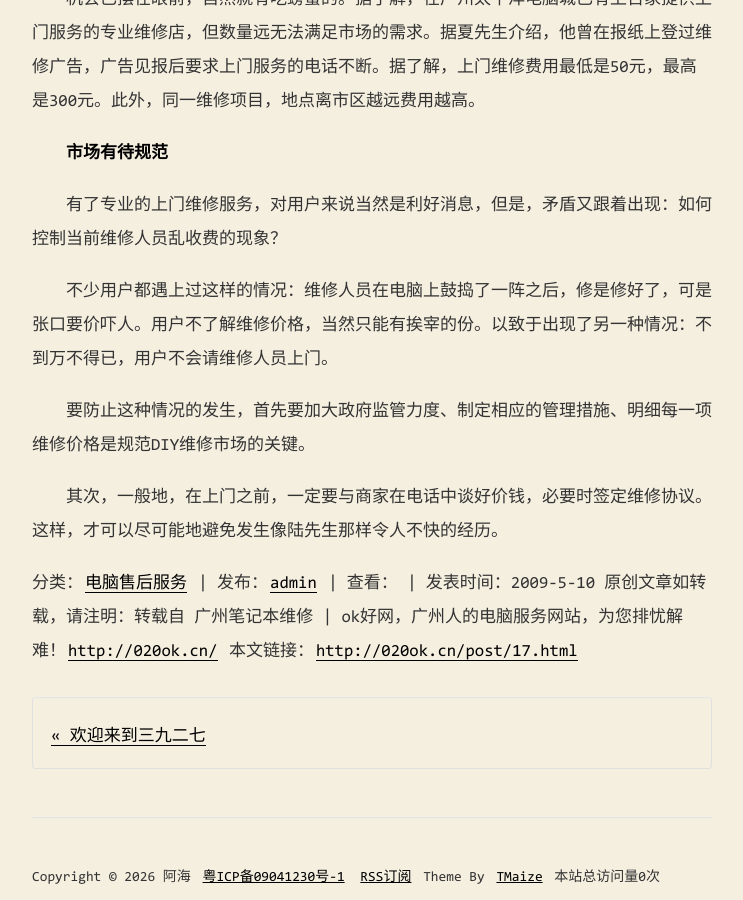
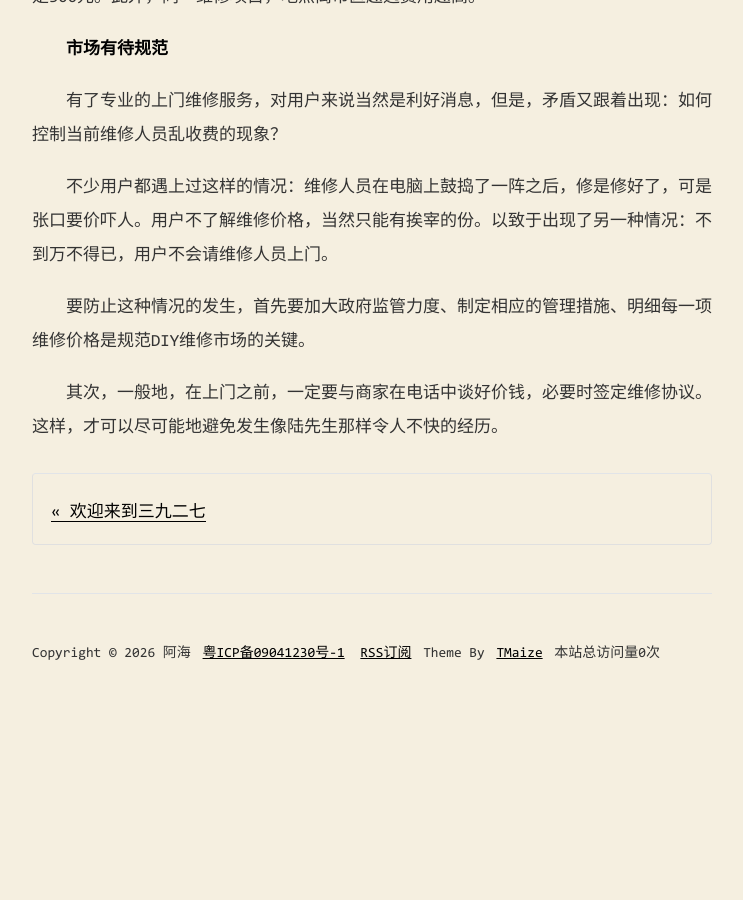
Before and after one commit to ahaitodo/ahaitodo.github.io, a Jekyll site: the page built from _posts/2009-05-10-DIY电脑维修为何不免费上门.md, in a window 1280 px wide and 900 px high, scrolled down 1529 px. Shown: the whole window, without its empty margins (268-1011 px from the left). Built offline with Jekyll 4.4.1, drawn with Linux system fonts in a browser that asks for light colours; comment, search, counter and statistics services are not loaded; after the commit the page ends 2205 px from its top, so only the background shows below that.

Commit message:
Update 2009-05-10-DIY电脑维修为何不免费上门.md

```diff
--- a/_posts/2009-05-10-DIY电脑维修为何不免费上门.md
+++ b/_posts/2009-05-10-DIY电脑维修为何不免费上门.md
@@ -3,13 +3,7 @@
 title: "DIY电脑维修为何不免费上门"
 date: 2009-05-10 00:00:00 +0800
 categories: "电脑售后服务"
-source: https://web.archive.org/web/20180814091627id_/http://020ok.cn/post/17.html
 ---
-
-# DIY电脑维修为何不免费上门
-
-[](http://www.jiathis.com/share?uid=895397)
-
 
 　　●每DIY一台电脑，商家的利润只有5%~7%左右，有时甚至达3%或更低
 
@@ -42,7 +36,3 @@
 　　要防止这种情况的发生，首先要加大政府监管力度、制定相应的管理措施、明细每一项维修价格是规范DIY维修市场的关键。
 
 　　其次，一般地，在上门之前，一定要与商家在电话中谈好价钱，必要时签定维修协议。这样，才可以尽可能地避免发生像陆先生那样令人不快的经历。
-
-分类：[电脑售后服务](http://020ok.cn/catalog.asp?cate=4) | 发布：[admin](#) | 查看： | 发表时间：2009-5-10
-原创文章如转载，请注明：转载自 广州笔记本维修 | ok好网，广州人的电脑服务网站，为您排忧解难！[http://020ok.cn/](http://020ok.cn/)
-本文链接：[http://020ok.cn/post/17.html](http://020ok.cn/post/17.html)
```
